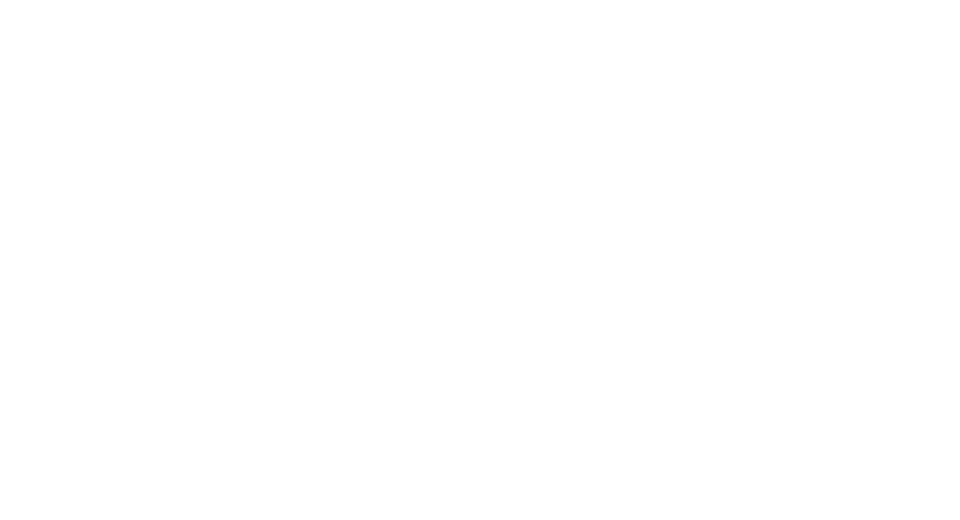
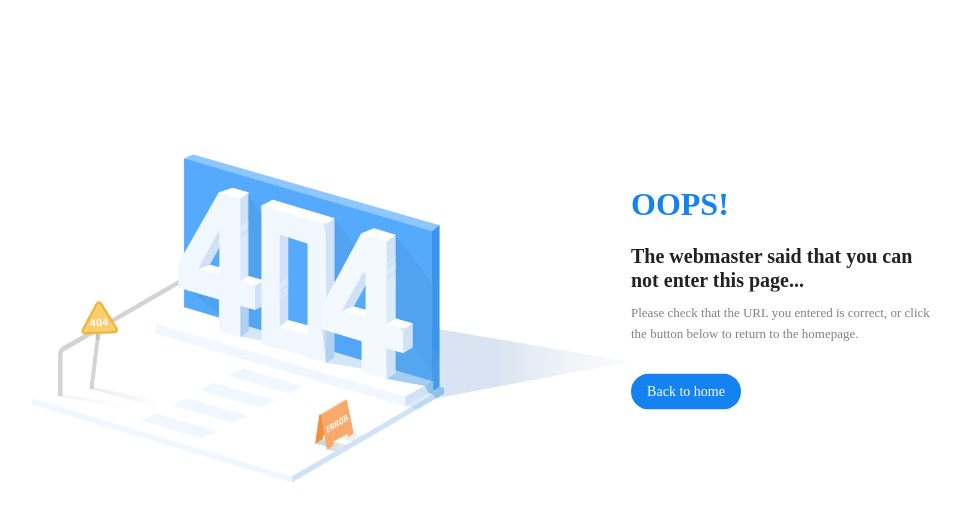
Before and after one commit to songtaoWan/blog-admin-next, a Vue app: page / in a window 1280 px wide. Before the commit this address had no page. Shown: the top 520 px of the page, without its empty margins (9-969 px from the left). Built offline with nearby package versions, Linux system fonts and the light colour scheme.

Commit message:
feat: 添加404页面

```diff
--- a/src/router/index.ts
+++ b/src/router/index.ts
@@ -5,8 +5,13 @@ const router = createRouter({
   routes: [
     {
       path: '/login',
-      name: 'Login',
+      name: 'login',
       component: () => import('@/views/LoginView.vue')
+    },
+    {
+      path: '/:pathMatch(.*)*',
+      name: 'not-found',
+      component: () => import('@/views/notFound.vue')
     }
   ]
 })
--- /dev/null
+++ b/src/views/notFound.vue
@@ -0,0 +1,225 @@
+<script lang="ts" setup>
+import { useRouter } from 'vue-router'
+
+const router = useRouter()
+const onToHomePage = () => {
+  router.replace('/')
+}
+</script>
+
+<template>
+  <div class="not_found">
+    <div class="wscn-http404">
+      <div class="pic-404">
+        <img class="pic-404__parent" src="@/assets/404_images/404.png" alt="404" />
+        <img class="pic-404__child left" src="@/assets/404_images/404_cloud.png" alt="404" />
+        <img class="pic-404__child mid" src="@/assets/404_images/404_cloud.png" alt="404" />
+        <img class="pic-404__child right" src="@/assets/404_images/404_cloud.png" alt="404" />
+      </div>
+      <div class="bullshit">
+        <div class="bullshit__oops">OOPS!</div>
+        <div class="bullshit__headline">The webmaster said that you can not enter this page...</div>
+        <div class="bullshit__info">
+          Please check that the URL you entered is correct, or click the button below to return to
+          the homepage.
+        </div>
+        <div class="bullshit__return-home" @click="onToHomePage">Back to home</div>
+      </div>
+    </div>
+  </div>
+</template>
+
+<style lang="scss" scoped>
+.not_found {
+  transform: translate(-50%, -50%);
+  position: absolute;
+  top: 40%;
+  left: 50%;
+}
+.wscn-http404 {
+  position: relative;
+  width: 1200px;
+  padding: 0 50px;
+  overflow: hidden;
+  .pic-404 {
+    position: relative;
+    float: left;
+    width: 600px;
+    overflow: hidden;
+    &__parent {
+      width: 100%;
+    }
+    &__child {
+      position: absolute;
+      &.left {
+        width: 80px;
+        top: 17px;
+        left: 220px;
+        opacity: 0;
+        animation-name: cloudLeft;
+        animation-duration: 2s;
+        animation-timing-function: linear;
+        animation-fill-mode: forwards;
+        animation-delay: 1s;
+      }
+      &.mid {
+        width: 46px;
+        top: 10px;
+        left: 420px;
+        opacity: 0;
+        animation-name: cloudMid;
+        animation-duration: 2s;
+        animation-timing-function: linear;
+        animation-fill-mode: forwards;
+        animation-delay: 1.2s;
+      }
+      &.right {
+        width: 62px;
+        top: 100px;
+        left: 500px;
+        opacity: 0;
+        animation-name: cloudRight;
+        animation-duration: 2s;
+        animation-timing-function: linear;
+        animation-fill-mode: forwards;
+        animation-delay: 1s;
+      }
+      @keyframes cloudLeft {
+        0% {
+          top: 17px;
+          left: 220px;
+          opacity: 0;
+        }
+        20% {
+          top: 33px;
+          left: 188px;
+          opacity: 1;
+        }
+        80% {
+          top: 81px;
+          left: 92px;
+          opacity: 1;
+        }
+        100% {
+          top: 97px;
+          left: 60px;
+          opacity: 0;
+        }
+      }
+      @keyframes cloudMid {
+        0% {
+          top: 10px;
+          left: 420px;
+          opacity: 0;
+        }
+        20% {
+          top: 40px;
+          left: 360px;
+          opacity: 1;
+        }
+        70% {
+          top: 130px;
+          left: 180px;
+          opacity: 1;
+        }
+        100% {
+          top: 160px;
+          left: 120px;
+          opacity: 0;
+        }
+      }
+      @keyframes cloudRight {
+        0% {
+          top: 100px;
+          left: 500px;
+          opacity: 0;
+        }
+        20% {
+          top: 120px;
+          left: 460px;
+          opacity: 1;
+        }
+        80% {
+          top: 180px;
+          left: 340px;
+          opacity: 1;
+        }
+        100% {
+          top: 200px;
+          left: 300px;
+          opacity: 0;
+        }
+      }
+    }
+  }
+  .bullshit {
+    position: relative;
+    float: left;
+    width: 300px;
+    padding: 30px 0;
+    overflow: hidden;
+    &__oops {
+      font-size: 32px;
+      font-weight: bold;
+      line-height: 40px;
+      color: #1482f0;
+      opacity: 0;
+      margin-bottom: 20px;
+      animation-name: slideUp;
+      animation-duration: 0.5s;
+      animation-fill-mode: forwards;
+    }
+    &__headline {
+      font-size: 20px;
+      line-height: 24px;
+      color: #222;
+      font-weight: bold;
+      opacity: 0;
+      margin-bottom: 10px;
+      animation-name: slideUp;
+      animation-duration: 0.5s;
+      animation-delay: 0.1s;
+      animation-fill-mode: forwards;
+    }
+    &__info {
+      font-size: 13px;
+      line-height: 21px;
+      color: grey;
+      opacity: 0;
+      margin-bottom: 30px;
+      animation-name: slideUp;
+      animation-duration: 0.5s;
+      animation-delay: 0.2s;
+      animation-fill-mode: forwards;
+    }
+    &__return-home {
+      display: block;
+      float: left;
+      width: 110px;
+      height: 36px;
+      background: #1482f0;
+      border-radius: 100px;
+      text-align: center;
+      color: #ffffff;
+      opacity: 0;
+      font-size: 14px;
+      line-height: 36px;
+      cursor: pointer;
+      animation-name: slideUp;
+      animation-duration: 0.5s;
+      animation-delay: 0.3s;
+      animation-fill-mode: forwards;
+    }
+    @keyframes slideUp {
+      0% {
+        transform: translateY(60px);
+        opacity: 0;
+      }
+      100% {
+        transform: translateY(0);
+        opacity: 1;
+      }
+    }
+  }
+}
+</style>
```
Also changed, not shown: src/assets/404_images/404.png (added), src/assets/404_images/404_cloud.png (added).
